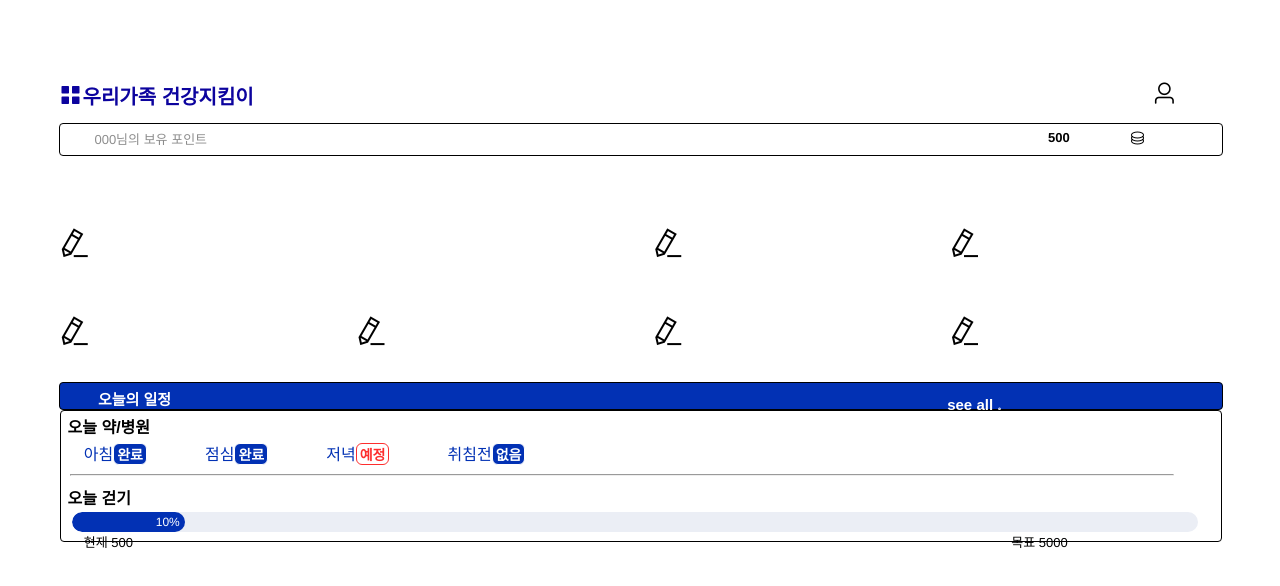
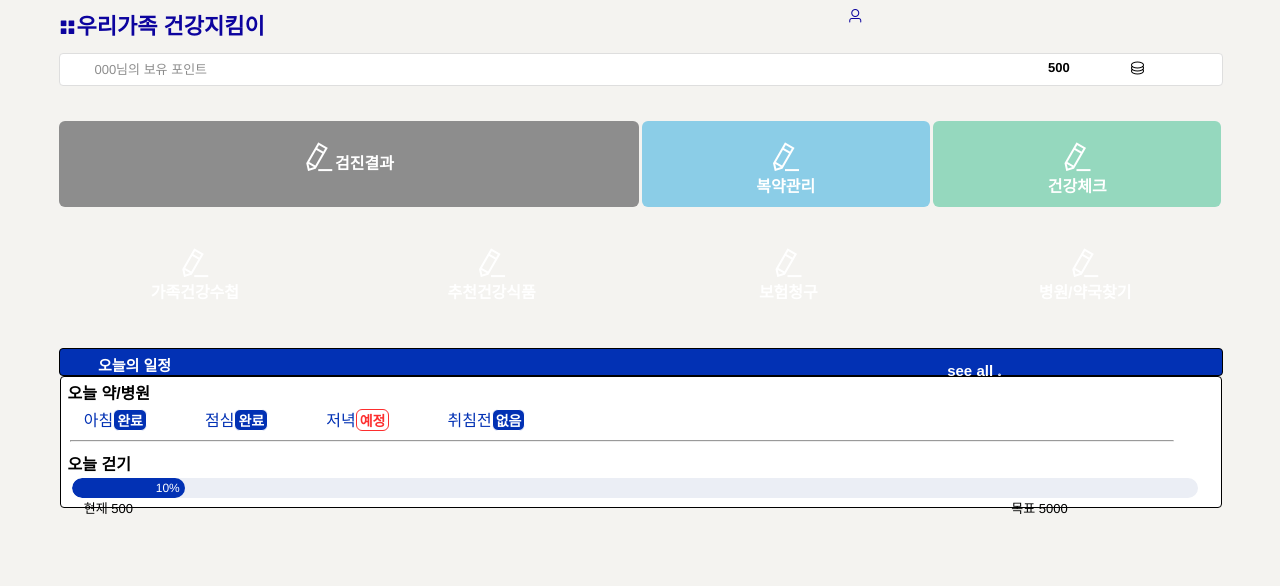
Before and after one commit to yechan0318/VueHealth, a Vue app: page / in a window 1280 px wide. Shown: the top 586 px of the page. Built offline with nearby package versions, Linux system fonts and the light colour scheme.

Commit message:
Working Homepage

```diff
--- a/package.json
+++ b/package.json
@@ -12,6 +12,7 @@
     "core-js": "^3.6.5",
     "element-plus": "^1.0.2-beta.36",
     "vue": "^3.0.0",
+    "vue-router": "^4.0.6",
     "vuex": "^3.6.2"
   },
   "devDependencies": {
--- a/public/index.html
+++ b/public/index.html
@@ -1,17 +1,23 @@
 <!DOCTYPE html>
 <html lang="">
+
 <head>
   <meta charset="utf-8">
   <meta http-equiv="X-UA-Compatible" content="IE=edge">
   <meta name="viewport" content="width=device-width,initial-scale=1.0">
   <link rel="icon" href="<%= BASE_URL %>favicon.ico">
-    <title><%= htmlWebpackPlugin.options.title %></title>
+  <title>
+    <%= htmlWebpackPlugin.options.title %>
+  </title>
 </head>
-  <body>
+
+<body style="background-color: #F4F3F0;">
   <noscript>
-      <strong>We're sorry but <%= htmlWebpackPlugin.options.title %> doesn't work properly without JavaScript enabled. Please enable it to continue.</strong>
+    <strong>We're sorry but <%= htmlWebpackPlugin.options.title %> doesn't work properly without JavaScript enabled.
+        Please enable it to continue.</strong>
   </noscript>
   <div id="app"></div>
   <!-- built files will be auto injected -->
 </body>
+
 </html>
--- a/src/App.vue
+++ b/src/App.vue
@@ -20,4 +20,8 @@ export default {
   -moz-osx-font-smoothing: grayscale;
   margin: 0 4%;
 }
+
+.primaryColor {
+  color: #0c039e;
+}
 </style>
--- /dev/null
+++ b/src/components/Card.vue
@@ -0,0 +1,75 @@
+<template>
+  <div class="cardWrap">
+    <el-row :gutter="3">
+      <el-col :span="12">
+        <div class="card" style="background-color: #8d8d8d">
+          <i class="el-icon-edit"></i>검진결과
+        </div>
+      </el-col>
+      <el-col :span="6">
+        <div class="card" style="background-color: #8bcde7">
+          <i class="el-icon-edit"></i><br />복약관리
+        </div>
+      </el-col>
+      <el-col :span="6">
+        <div class="card" style="background-color: #95d8be">
+          <i class="el-icon-edit"></i><br />건강체크
+        </div>
+      </el-col>
+    </el-row>
+    <el-row :gutter="24">
+      <el-col :span="6">
+        <div class="card">
+          <i class="el-icon-edit"></i><br />가족건강수첩
+        </div> </el-col
+      ><el-col :span="6">
+        <div class="card">
+          <i class="el-icon-edit"></i><br />추천건강식품
+        </div> </el-col
+      ><el-col :span="6">
+        <div class="card">
+          <i class="el-icon-edit"></i><br />보험청구
+        </div> </el-col
+      ><el-col :span="6">
+        <div class="card"><i class="el-icon-edit"></i><br />병원/약국찾기</div>
+      </el-col>
+    </el-row>
+  </div>
+</template>
+
+<script>
+export default {
+  name: "Health",
+};
+</script>
+
+<style scoped>
+.cardWrap {
+  margin: 3% 0;
+}
+.card {
+  height: 66px;
+  color: white;
+  font-weight: bold;
+  text-align: center;
+  padding-top: 20px;
+  border-radius: 6px;
+}
+.healthCheck {
+  background-color: #8d8d8d;
+}
+.el-row {
+  margin-bottom: 20px;
+}
+.el-col {
+  border-radius: 4px;
+}
+.grid-content {
+  border-radius: 4px;
+  min-height: 36px;
+}
+
+.el-icon-edit {
+  font-size: 200%;
+}
+</style>
--- a/src/components/Health.vue
+++ /dev/null
@@ -1,62 +0,0 @@
-<template>
-  <div class="imgBox">
-    <el-row :gutter="24">
-      <el-col :span="12"
-        ><div class="grid-content"></div>
-        <i class="el-icon-edit"></i
-      ></el-col>
-      <el-col :span="6"
-        ><div class="grid-content"></div>
-        <i class="el-icon-edit"></i
-      ></el-col>
-      <el-col :span="6"
-        ><div class="grid-content"></div>
-        <i class="el-icon-edit"></i
-      ></el-col>
-    </el-row>
-    <el-row :gutter="24">
-      <el-col :span="6"
-        ><div class="grid-content"></div>
-        <i class="el-icon-edit"></i
-      ></el-col>
-      <el-col :span="6"
-        ><div class="grid-content"></div>
-        <i class="el-icon-edit"></i
-      ></el-col>
-      <el-col :span="6"
-        ><div class="grid-content"></div>
-        <i class="el-icon-edit"></i
-      ></el-col>
-      <el-col :span="6"
-        ><div class="grid-content"></div>
-        <i class="el-icon-edit"></i
-      ></el-col>
-    </el-row>
-  </div>
-</template>
-
-<script>
-export default {
-  name: "Health",
-};
-</script>
-
-<style scoped>
-.imgBox {
-  margin: 3% 0;
-}
-.el-row {
-  margin-bottom: 20px;
-}
-.el-col {
-  border-radius: 4px;
-}
-.grid-content {
-  border-radius: 4px;
-  min-height: 36px;
-}
-
-.el-icon-edit {
-  font-size: 200%;
-}
-</style>
--- a/src/components/Point.vue
+++ b/src/components/Point.vue
@@ -15,7 +15,8 @@ export default {
 <style scoped>
 .pointBox {
   position: relative;
-  border: 1px solid;
+  border: 1px solid #dedede;
+  background-color: white;
   margin-top: 13px;
   width: 100%;
   height: 26px;
--- a/src/components/Title.vue
+++ b/src/components/Title.vue
@@ -1,8 +1,12 @@
 <template>
-  <div class="title">
-    <i class="el-icon-menu menuIcon"></i>
-    <div class="titleText">우리가족 건강지킴이</div>
-    <i class="el-icon-user titleIcon"></i>
+  <div class="primaryColor">
+    <el-row :gutter="20">
+      <el-col :span="16">
+        <i class="el-icon-menu menuIcon"></i>
+        <div class="titleText">우리가족 건강지킴이</div>
+      </el-col>
+      <el-col :span="8"><i class="el-icon-user"></i></el-col>
+    </el-row>
   </div>
 </template>
 
@@ -13,24 +17,15 @@ export default {
 </script>
 
 <style scoped>
-.title {
-  position: relative;
-  margin-top: 7%;
-}
 .titleText {
   display: inline-block;
-  font-size: 125%;
   font-weight: 800;
-  color: #0c039e;
+  font-size: 22px;
 }
-.titleIcon {
-  position: absolute;
-  left: 94%;
-  font-size: 158%;
+.el-icon-user {
+  font-size: 16px;
 }
-
 .menuIcon {
-  font-size: x-large;
-  color: #0c039e;
+  font-size: 18px;
 }
 </style>
--- a/src/page/Home.vue
+++ b/src/page/Home.vue
@@ -2,7 +2,7 @@
   <div>
     <Title />
     <Point />
-    <Health />
+    <Card />
     <Daily-date />
   </div>
 </template>
@@ -10,11 +10,11 @@
 <script>
 import Title from "../components/Title";
 import Point from "../components/Point";
-import Health from "../components/Health";
+import Card from "../components/Card";
 import DailyDate from "../components/dailyDate.vue";
 export default {
   name: "Home",
-  components: { Title, Point, Health, DailyDate },
+  components: { Title, Point, Card, DailyDate },
 };
 </script>
 
```
Also changed, not shown: 1 other file (tests, documents, lock files or other folders). Lines whose indentation alone changed are shown as unchanged.
